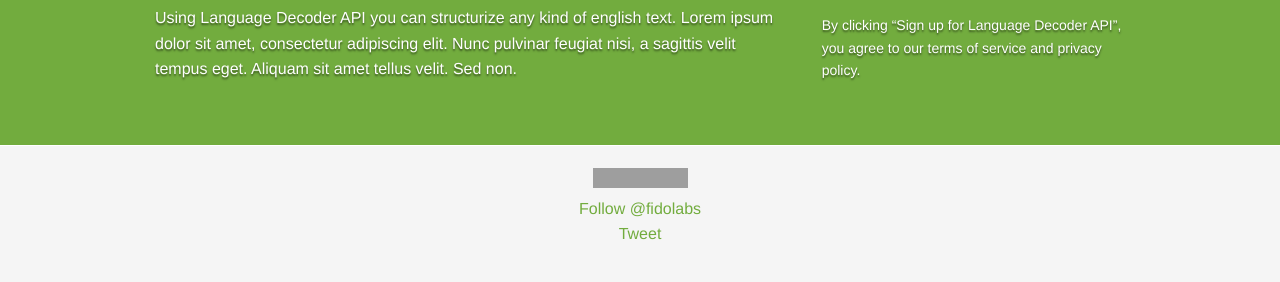
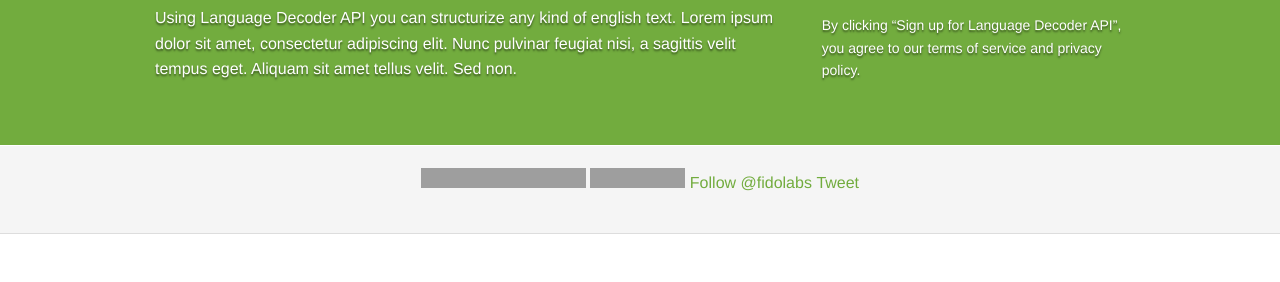
Before and after one commit to klemensior/ldapi, a plain HTML site: page index.html in a window 1280 px wide. Shown: the part 242-524 px from the top of the page. Drawn offline with nearby package versions, Linux system fonts and the light colour scheme; grey boxes are pictures that could not be loaded.

Commit message:
Style changes

```diff
--- a/css/style.css
+++ b/css/style.css
@@ -93,7 +93,7 @@ background: white;
 
 .social-list li {
 	list-style: none;
-	display: block;
+	display: inline;
 }
 
 .benefits {
--- a/index.html
+++ b/index.html
@@ -84,6 +84,8 @@
       <div class="social">
       <div class="row">
         <ul class="social-list">
+          <li><iframe src="http://ghbtns.com/github-btn.html?user=markdotto&type=follow&count=true"
+  allowtransparency="true" frameborder="0" scrolling="0" width="165" height="20"></iframe></li>
           <li>
         <iframe src="http://ghbtns.com/github-btn.html?user=klemensior&repo=test&type=fork&count=true"
   allowtransparency="true" frameborder="0" scrolling="0" width="95" height="20"></iframe></li>
```
